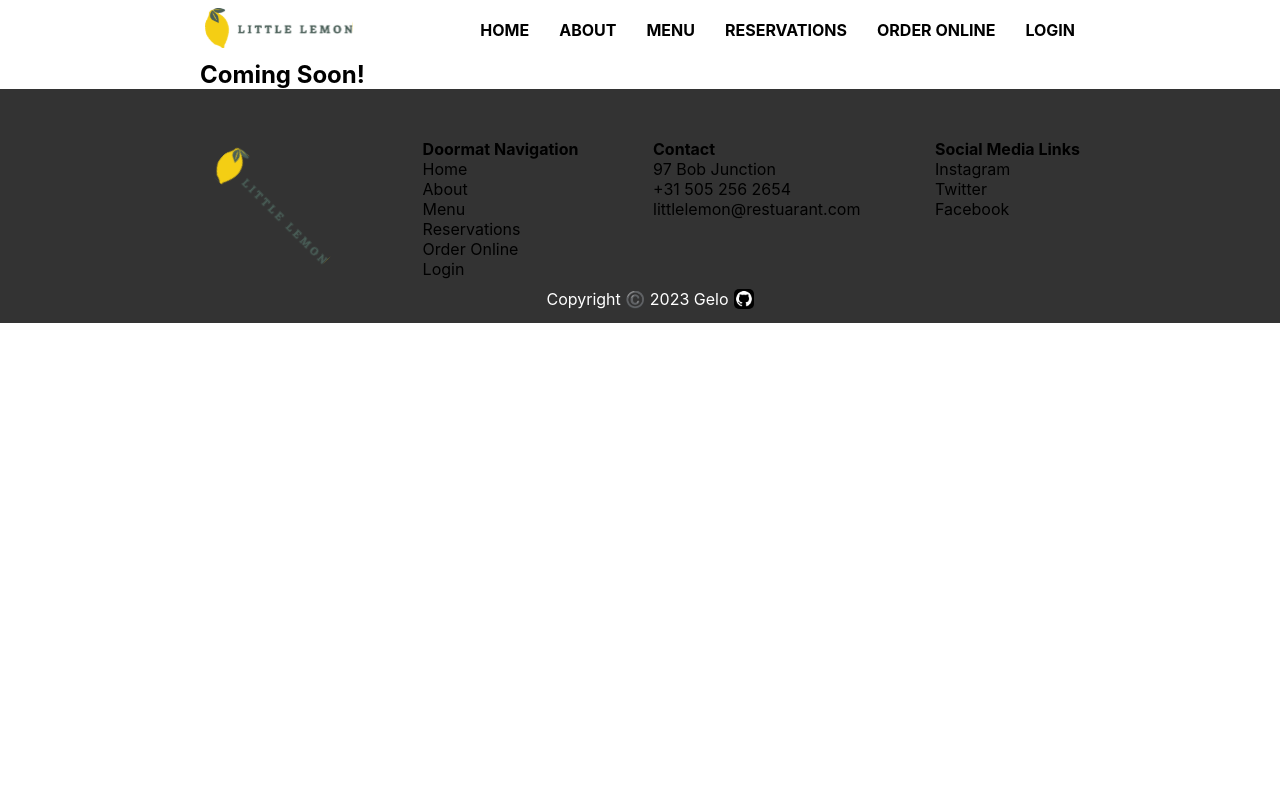
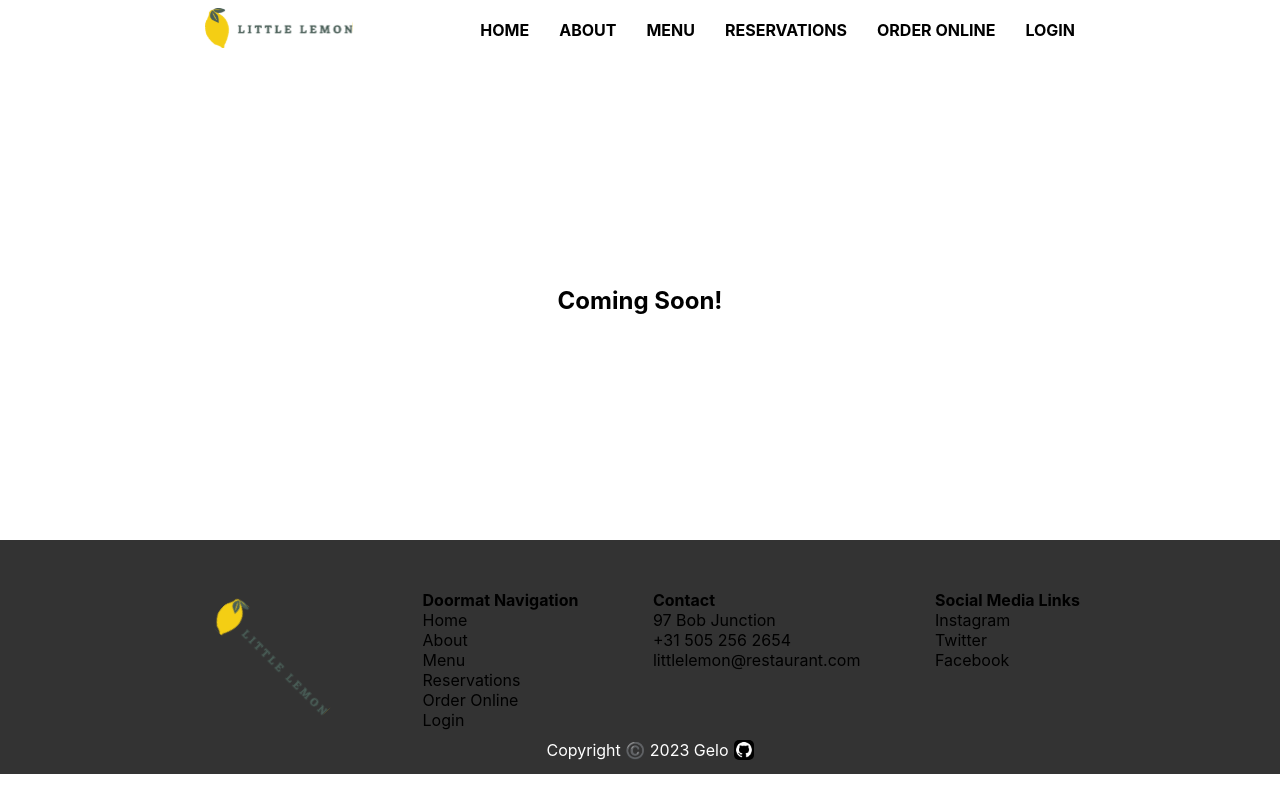
Before and after one commit to markjpT/little-lemon-web-app, a React (Create React App) app: page /menu in a window 1280 px wide. Built offline with nearby package versions, Linux system fonts and the light colour scheme.

Commit message:
Fix spellings

```diff
--- a/src/App.css
+++ b/src/App.css
@@ -299,3 +299,14 @@ ABOUT
   left: 50px;
   top: 50px;
 }
+
+/******************************************************************
+COMING-SOON
+*******************************************************************/
+.menu,
+.online-order,
+.login {
+  display: grid;
+  place-content: center;
+  height: 60vh;
+}
--- a/src/components/About.jsx
+++ b/src/components/About.jsx
@@ -4,7 +4,7 @@ const About = () => {
             <view className='about-left-section'>
                 <h1>Little Lemon</h1>
                 <h3>Chicago</h3>
-                <p>We are a family owned Mediterranian restuarant, focused on traditional recipes served with a modern twist.</p>
+                <p>We are a family owned Mediterranian restaurant, focused on traditional recipes served with a modern twist.</p>
             </view>
             <view>
                 <img className='top about-image' src={require('../icons_assets/restaurant.jpg')} alt='Resturant waiter holding food' />
--- a/src/components/Footer.jsx
+++ b/src/components/Footer.jsx
@@ -21,7 +21,7 @@ const Footer = (props)=> {
                         <h4>Contact</h4>
                         <p>97 Bob Junction</p>
                         <p>+31 505 256 2654</p>
-                        <p>littlelemon@restuarant.com</p>
+                        <p>littlelemon@restaurant.com</p>
                     </div>
                     <div>
                         <h4>Social Media Links</h4>
--- a/src/components/OrderOnline.jsx
+++ b/src/components/OrderOnline.jsx
@@ -2,7 +2,7 @@ import React from "react";
 
 const OrderOnline = () => {
     return (
-        <section className="order-online">
+        <section className="online-order">
             <h1>Coming Soon!</h1>
         </section>
     )
--- a/src/components/homepage/Hero.jsx
+++ b/src/components/homepage/Hero.jsx
@@ -6,7 +6,7 @@ const Hero = () => {
             <view className='hero-left-section'>
                 <h1>Little Lemon</h1>
                 <h3>Chicago</h3>
-                <p>We are a family owned Mediterranian restuarant, focused on traditional recipes served with a modern twist.</p>
+                <p>We are a family owned Mediterranian restaurant, focused on traditional recipes served with a modern twist.</p>
                 <Link to='/bookings'><button type='button' className='button reserve-button'>Reserve a table</button></Link>
             </view>
             <view>
```
Also changed, not shown: package.json (+7 -1 lines), 1 other file (tests, documents, lock files or other folders).
